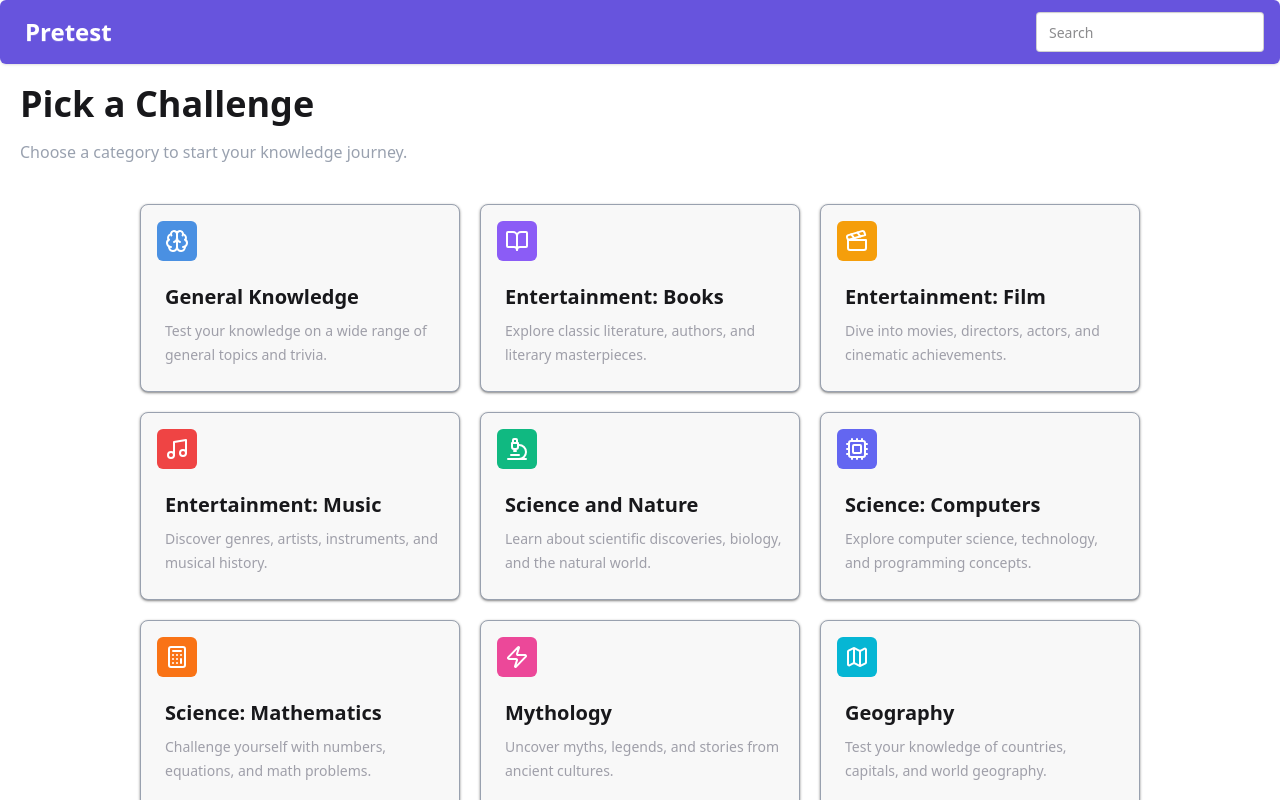
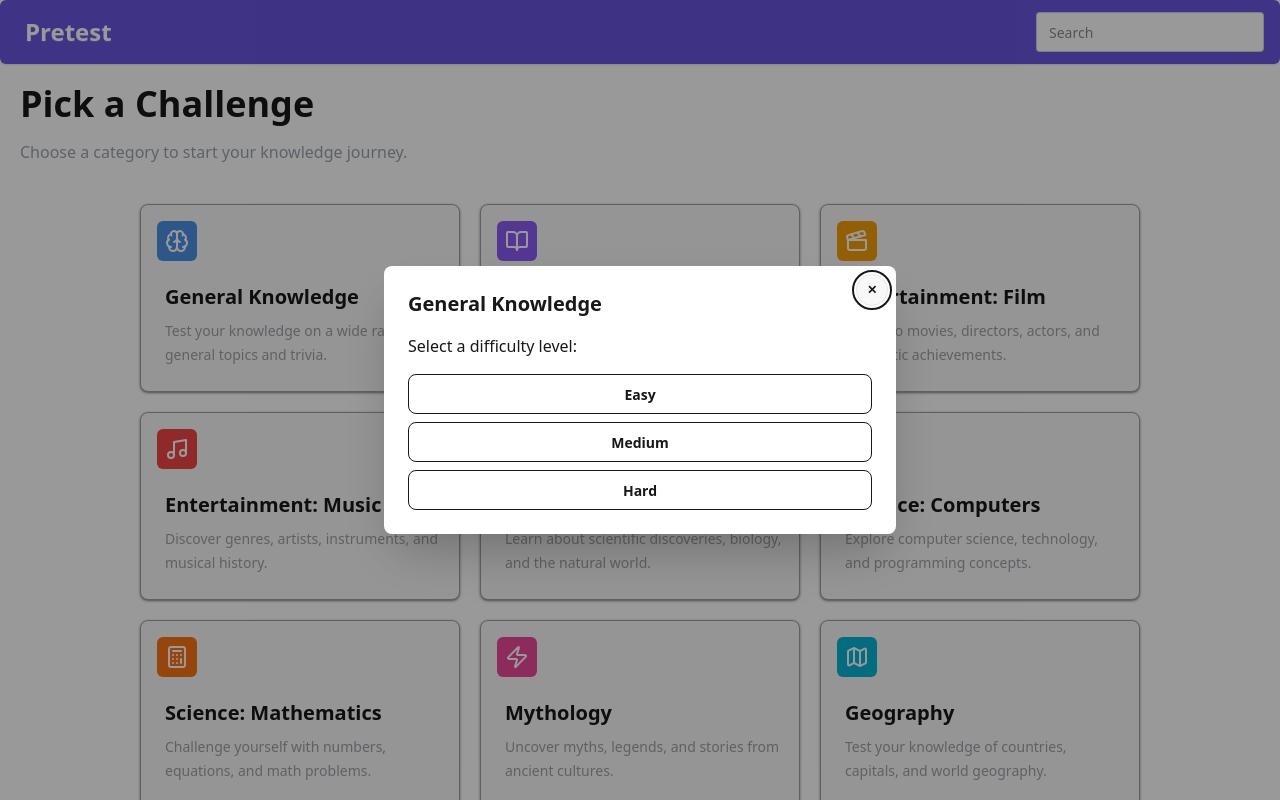
Before and after one commit to jpmartirez/pretest, a React (Vite) app: page / in a window 1280 px wide. Both pictures are taken after a click on the element 300 px from the left and 298 px from the top of the page. Shown: the top 800 px of the page. Built offline with nearby package versions, Linux system fonts and the light colour scheme.

Commit message:
initialize homepage and api fetching

```diff
--- a/package.json
+++ b/package.json
@@ -11,10 +11,14 @@
   },
   "dependencies": {
     "@tailwindcss/vite": "^4.1.18",
+    "@tanstack/react-query": "^5.90.16",
+    "axios": "^1.13.2",
     "daisyui": "^5.5.14",
+    "dotenv": "^17.2.3",
     "lucide-react": "^0.562.0",
     "react": "^19.2.0",
     "react-dom": "^19.2.0",
+    "react-hot-toast": "^2.6.0",
     "react-router": "^7.11.0",
     "tailwindcss": "^4.1.18"
   },
--- a/src/App.tsx
+++ b/src/App.tsx
@@ -3,6 +3,7 @@ import Homepage from "./pages/Homepage"
 import Navbar from "./components/Navbar"
 import Questions from "./pages/Questions"
 import { useState } from "react"
+
 
 const App = () => {
 
@@ -12,12 +13,13 @@ const App = () => {
   const [search, setSearch] = useState<string>("");
 
 
+
   return (
     <div>
       <Navbar setSearch={setSearch} search={search}/>
       <Routes>
-        <Route path="/" element={<Homepage search={search}/>}/>
-        <Route path="/questions" element={<Questions category={category}/>}/>
+        <Route path="/" element={<Homepage search={search} setDifficulty={setDifficulty} setCategory={setCategory}/>}/>
+        <Route path="/questions" element={<Questions category={category} difficulty={difficulty}/>}/>
       </Routes>
     </div>
   )
--- /dev/null
+++ b/src/components/Modal.tsx
@@ -0,0 +1,48 @@
+import type { Dispatch, SetStateAction } from "react"
+import { useNavigate } from "react-router"
+
+type modalProps = {
+    title: string,
+    setDifficulty: Dispatch<SetStateAction<string>>,
+    onClose: () => void,
+    setCategory: Dispatch<SetStateAction<string>>
+}
+
+const Modal = ({ title, setDifficulty, onClose, setCategory }: modalProps) => {
+
+    const difficulties = ["Easy", "Medium", "Hard"]
+
+    const navigate = useNavigate();
+
+    const handleDifficultySelect = (difficulty: string) => {
+        setDifficulty(difficulty)
+        setCategory(title)
+        navigate('/questions')
+    }
+
+    return (
+        <dialog id="my_modal_3" className="modal">
+            <div className="modal-box">
+                <form method="dialog">
+                    {/* if there is a button in form, it will close the modal */}
+                    <button className="btn btn-sm btn-circle btn-ghost absolute right-2 top-2" onClick={onClose}>✕</button>
+                </form>
+                <h3 className="font-bold text-xl">{title}</h3>
+                <p className="py-4">Select a difficulty level:</p>
+                <div className="flex flex-col gap-2">
+                    {difficulties.map((difficulty) => (
+                        <button
+                            key={difficulty}
+                            className="btn btn-outline hover:btn-primary rounded-lg"
+                            onClick={() => handleDifficultySelect(difficulty)}
+                        >
+                            {difficulty}
+                        </button>
+                    ))}
+                </div>
+            </div>
+        </dialog>
+    )
+}
+
+export default Modal
--- a/src/main.tsx
+++ b/src/main.tsx
@@ -3,11 +3,20 @@ import { createRoot } from 'react-dom/client'
 import './index.css'
 import App from './App.tsx'
 import { BrowserRouter } from 'react-router'
+import {
+  QueryClient,
+  QueryClientProvider,
+} from '@tanstack/react-query'
+
+// Create a client
+const queryClient = new QueryClient()
 
 createRoot(document.getElementById('root')!).render(
   <StrictMode>
     <BrowserRouter>
-      <App />
+      <QueryClientProvider client={queryClient}>
+        <App />
+      </QueryClientProvider>
     </BrowserRouter>
   </StrictMode>,
 )
--- a/src/pages/Homepage.tsx
+++ b/src/pages/Homepage.tsx
@@ -1,11 +1,28 @@
+import { useState } from "react"
+import type { Dispatch, SetStateAction } from "react"
 import Card from "../components/Card"
+import Modal from "../components/Modal"
 import { categories } from "../data/categories"
 
 type homepageProps = {
-    search: string
+    search: string,
+    setDifficulty: Dispatch<SetStateAction<string>>,
+    setCategory: Dispatch<SetStateAction<string>>
 }
 
-const Homepage = ({search}: homepageProps) => {
+const Homepage = ({ search, setDifficulty, setCategory }: homepageProps) => {
+    const [selectedCategory, setSelectedCategory] = useState<string>("")
+
+    const handleCategorySelect = (categoryName: string) => {
+        setSelectedCategory(categoryName)
+        const modal = document.getElementById('my_modal_3') as HTMLDialogElement | null
+        modal?.showModal()
+    }
+
+    const handleCloseModal = () => {
+        setSelectedCategory("")
+    }
+
     return (
         <div className="max-w-7xl mx-auto w-full flex flex-col gap-10 px-5 mt-5">
             <div className="space-y-4">
@@ -16,10 +33,19 @@ const Homepage = ({search}: homepageProps) => {
             <div className="flex items-center flex-wrap gap-5 justify-center">
                 {categories
                     .filter((c) => c.name.toLowerCase().includes(search.toLowerCase()))
-            .map((c) =>(
-                <Card key={c.name} title={c.name} description={c.description} icon={c.icon} color={c.color}/>
+                    .map((c) => (
+                        <div key={c.name} onClick={() => handleCategorySelect(c.name)}>
+                            <Card title={c.name} description={c.description} icon={c.icon} color={c.color} />
+                        </div>
                     ))}
             </div>
+
+            <Modal
+                title={selectedCategory}
+                setDifficulty={setDifficulty}
+                onClose={handleCloseModal}
+                setCategory={setCategory}
+            />
         </div>
     )
 }
--- a/src/pages/Questions.tsx
+++ b/src/pages/Questions.tsx
@@ -1,11 +1,66 @@
+import { useQuery } from "@tanstack/react-query"
+
 type questionProps = {
-    category: string
+    category: string,
+    difficulty: string
 }
 
-const Questions = ({category}: questionProps) => {
-  return (
-    <div>{category}</div>
-  )
+interface TriviaQuestion {
+    type: string,
+    difficulty: string,
+    category: string,
+    question: string,
+    correct_answer: string,
+    incorrect_answers: any[]
+}
+
+const categoryMapping: Record<string, number> = {
+    "General Knowledge": 9,
+    "Entertainment: Books": 10,
+    "Entertainment: Film": 11,
+    "Entertainment: Music": 12,
+    "History": 23,
+    "Science: Mathematics": 19,
+    "Science and Nature": 17,
+    "Science: Computers": 18,
+    "Mythology": 20,
+    "Geography": 22,
+    "Animals": 27,
+    "Vehicles": 28
+}
+
+const Questions = ({category, difficulty}: questionProps) => {
+
+    const categoryId = categoryMapping[category] || 9; // default to 9 if not found
+
+    console.log(`https://opentdb.com/api.php?amount=10&category=${categoryId}&difficulty=${difficulty.toLowerCase()}`)
+
+    const { isPending, error, data } = useQuery({
+        queryKey: ['questions'],
+        queryFn: () =>
+        fetch(`https://opentdb.com/api.php?amount=10&category=${categoryId}&difficulty=${difficulty.toLowerCase()}`).then((res) =>
+            res.json(),
+        ),
+    })
+
+    if(isPending) return <div className="min-h-[80vh] w-full flex justify-center items-center">
+        <span className="loading loading-spinner text-primary loading-xl"></span>
+    </div>
+
+    if(error) return <div className="min-h-[80vh] w-full flex justify-center items-center">
+       <p className="text-xl font-semibold ">An error has occurred: ${error.message}</p>
+    </div>
+
+    return (
+        <div>
+        <h1>{category || "General Knowledge"}</h1>
+        <p>{data.results.map((e: TriviaQuestion, index:number) => (
+            <div key={index}>
+                {e.question}
+            </div>
+        ))}</p>
+        </div>
+    )
 }
 
 export default Questions
```
Also changed, not shown: 1 other file (tests, documents, lock files or other folders). Lines whose indentation alone changed are shown as unchanged.
